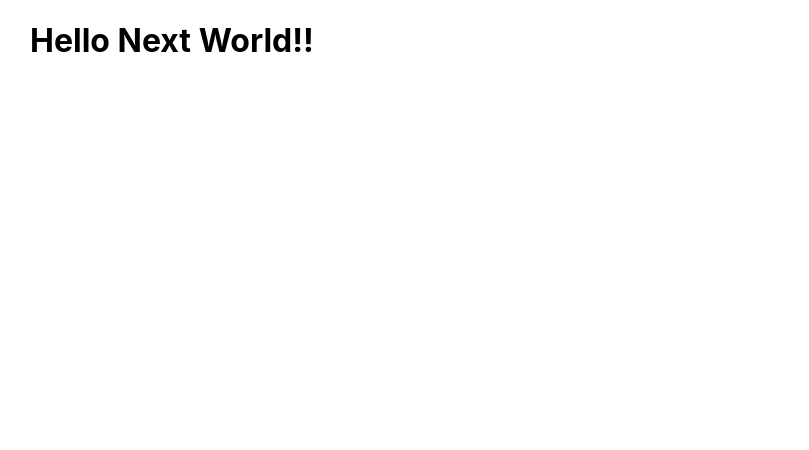
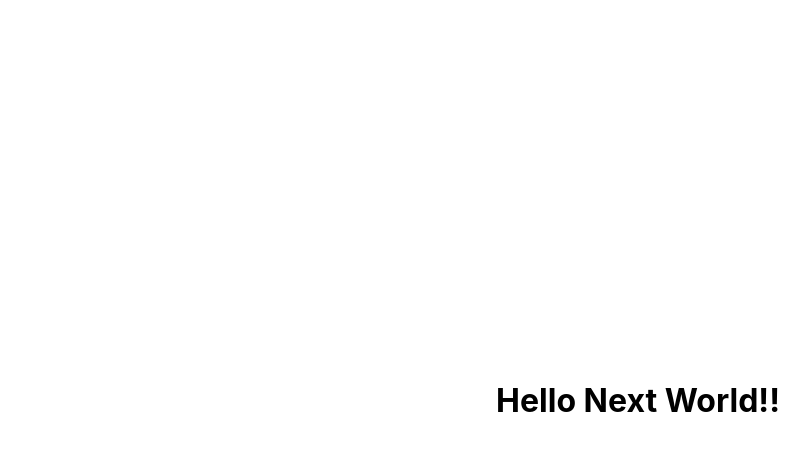
Before and after one commit to lancedays/nextjs-course, a Next.js app: page / in a window 1280 px wide. Shown: the top 450 px of the page, without its empty margins (2-811 px from the left). Built offline with nearby package versions, Linux system fonts and the light colour scheme.

Commit message:
Center content on the index.js page
In following the course I noticed that the instructors content was centered. I used this as an opportunity to learn how styling works.

```diff
--- a/styles/Home.module.css
+++ b/styles/Home.module.css
@@ -1,5 +1,9 @@
 .container {
   padding: 0 2rem;
+  justify-content: center;
+  align-items: center;
+  display: flex;
+  height: 100%;
 }
 
 .main {
--- a/styles/globals.css
+++ b/styles/globals.css
@@ -5,6 +5,14 @@ body {
   margin: 0;
   font-family: -apple-system, BlinkMacSystemFont, Segoe UI, Roboto, Oxygen,
     Ubuntu, Cantarell, Fira Sans, Droid Sans, Helvetica Neue, sans-serif;
+}
+
+#__next {
+  position: absolute;
+  top: 0;
+  bottom: 0;
+  left: 0;
+  right: 0;
 }
 
 a {
```
Also changed, not shown: pages/index.js (line endings or trailing spaces).
